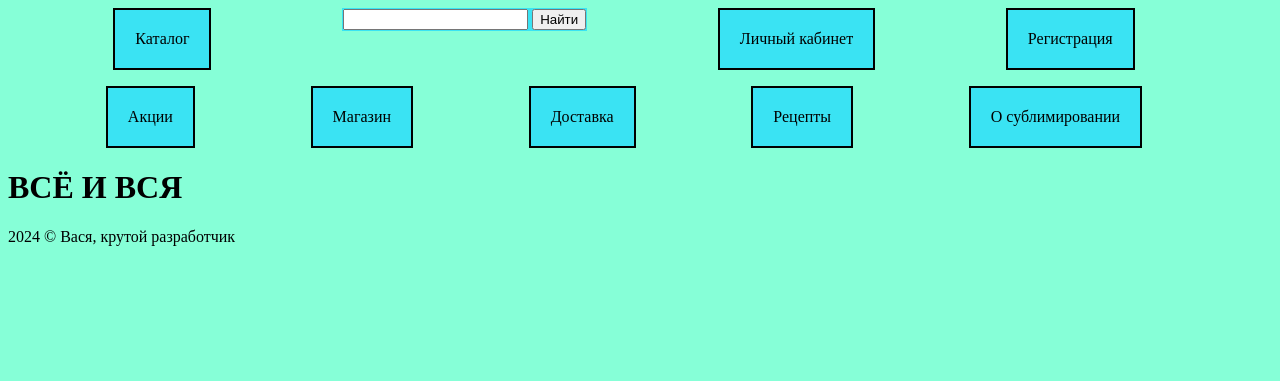
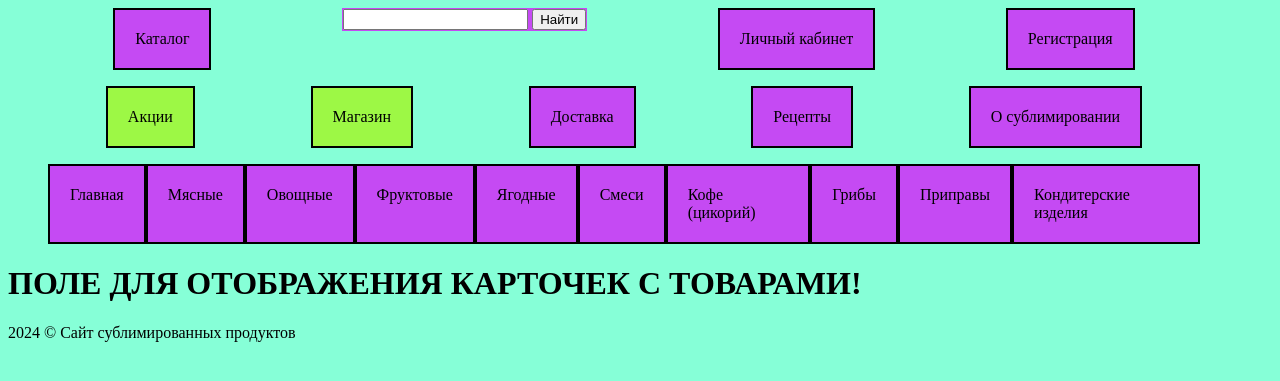
Before and after one commit to Sapronov-Nikolay/sublim, a Django app: page / in a window 1280 px wide. Shown: the top 381 px of the page. Run offline with Django 5.2, Linux system fonts and the light colour scheme; data comes from the database, SQL or seed files in the repository; both versions use the stored data as it was after the commit.

Commit message:
Создал кнопки для левого бокогого меню

```diff
--- a/sublim/main/templates/main/header_footer.html
+++ b/sublim/main/templates/main/header_footer.html
@@ -5,4 +5,4 @@
 
 {% block content %}{% endblock %} <!--Без него не отображается таблица-->
 
-<footer> {% now "Y" %} © Вася, крутой разработчик </footer>
+<footer> {% now "Y" %} © Сайт сублимированных продуктов </footer>
--- a/sublim/main/templates/main/index.html
+++ b/sublim/main/templates/main/index.html
@@ -11,6 +11,6 @@
 <link rel="stylesheet" href="{% static 'main/css/body.css' %}">
 <link rel="shortcut icon" type="image/ico" href="{% static 'img/xmas_icon_260233.ico' %}"/>
 <script src="{% static 'main/js/body.js' %}"></script>
-    <h1>ВСЁ И ВСЯ</h1> <!--Отображается корректно, только на главной странице-->
+    <h1>ПОЛЕ ДЛЯ ОТОБРАЖЕНИЯ КАРТОЧЕК С ТОВАРАМИ!</h1> <!--Отображается корректно, только на главной странице-->
 
 {% endblock %}
--- a/sublim/main/templates/main/menu.html
+++ b/sublim/main/templates/main/menu.html
@@ -36,4 +36,16 @@
         </li>
         {% endfor %}
     </ul>
+
+    <ul>
+        {% for nav in leftmenu %}
+        {% if nav.active %}
+        <li class="active">
+            {% else %}
+        <li>
+            {% endif %}
+            <a href="{{nav.url}}">{{nav.text}}</a>
+        </li>
+        {% endfor %}
+    </ul>
 </div>
--- a/sublim/main/views.py
+++ b/sublim/main/views.py
@@ -25,6 +25,14 @@ def get_menu(active):
         result.append(elem)
     return result
 
+def get_leftmenu(active):
+    result = []
+    for elem in sublim.urls.leftmenu:
+        if elem['url'] == active:
+            elem['active'] = True
+        result.append(elem)
+    return result
+
 
 def index(request):
     #    all_goods = Good.objects.filter(namegood)
@@ -43,6 +51,7 @@ def index(request):
             "Товар": Good.objects.all(), "Категории": kateg,
             "topnavset": get_top_menu("/"),
             "navset": get_menu("/"),
+            "leftmenu": get_leftmenu("/"),
         }
     )
 
--- a/sublim/static/main/css/menu.css
+++ b/sublim/static/main/css/menu.css
@@ -8,12 +8,17 @@ ul {
 li {
     border: 2px solid black;
     padding: 20px;
-    background-color: #30dff7de;
+    background-color: #cf30f7de;
 }
 
 li.active {
-    background-color: #30dff7de;
+    background-color: #a1f730de;
 
+}
+
+ul.leftmenu {
+    background-color: #58f730de;
+    position: absolute;
 }
 
 a {
--- a/sublim/sublim/urls.py
+++ b/sublim/sublim/urls.py
@@ -25,24 +25,38 @@ urlpatterns = [
     path('', include('main.urls')),
 ]
 
+# def get_top_menu(active): во views.py
 topnavset = [
-    {'url': '/catalog',         'text':  'Каталог',             'active': False},
-    {'url': '/basket',          'text':  'Корзина',             'active': False},
-    {'url': '/persacc',         'text':  'Личный кабинет',      'active': False},
-    {'url': '/registration',    'text':  'Регистрация',         'active': False},
+    {'url': '/catalog',                  'text':  'Каталог',              'active': False},
+    {'url': '/basket',                   'text':  'Корзина',              'active': False},
+    {'url': '/persacc',                  'text':  'Личный кабинет',       'active': False},
+    {'url': '/registration',             'text':  'Регистрация',          'active': False},
 
 ]
-
-navset =[
-    {'url': '/',                'text': 'Акции',                'active': False},
-    {'url': '/shop',            'text': 'Магазин',              'active': False},
-    {'url': '/delivery',        'text': 'Доставка',             'active': False},
-    {'url': '/recipies',        'text': 'Рецепты',              'active': False},
-    {'url': '/sublim',          'text': 'О сублимировании',     'active': False},
+# def get_menu(active): во views.py
+navset = [
+    {'url': '/',                         'text': 'Акции',                 'active': False},
+    {'url': '/shop',                     'text': 'Магазин',               'active': False},
+    {'url': '/delivery',                 'text': 'Доставка',              'active': False},
+    {'url': '/recipies',                 'text': 'Рецепты',               'active': False},
+    {'url': '/sublim',                   'text': 'О сублимировании',      'active': False},
 ]
-
+# def add_cart(request): во views.py
 cartnavset = [
-    {'url': '/cart',            'text': 'Заказать',             'active': False},
+    {'url': '/cart',                     'text': 'Заказать',              'active': False},
+]
+# во views.py
+leftmenu = [
+    {'url': '/main',                     'text': 'Главная',               'active': False},
+    {'url': '/meat',                     'text': 'Мясные',                'active': False},
+    {'url': '/vegetable',                'text': 'Овощные',               'active': False},
+    {'url': '/fruit',                    'text': 'Фруктовые',             'active': False},
+    {'url': '/berry',                    'text': 'Ягодные',               'active': False},
+    {'url': '/mixtures',                 'text': 'Смеси',                 'active': False},
+    {'url': '/coffee_chicory',           'text': 'Кофе (цикорий)',        'active': False},
+    {'url': '/mushrooms',                'text': 'Грибы',                 'active': False},
+    {'url': '/seasoning',                'text': 'Приправы',              'active': False},
+    {'url': '/confectionary_products',   'text': 'Кондитерские изделия',  'active': False},
 ]
 
 if settings.DEBUG:
```
Also changed, not shown: sublim/db.sqlite3.
